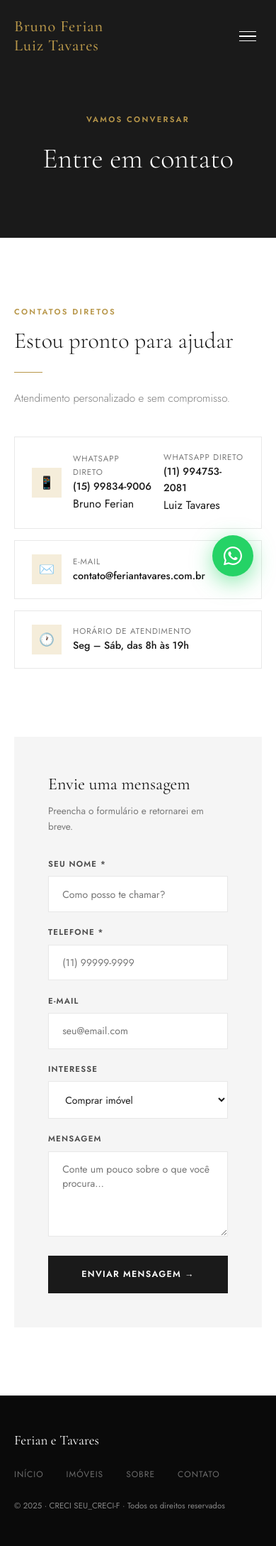
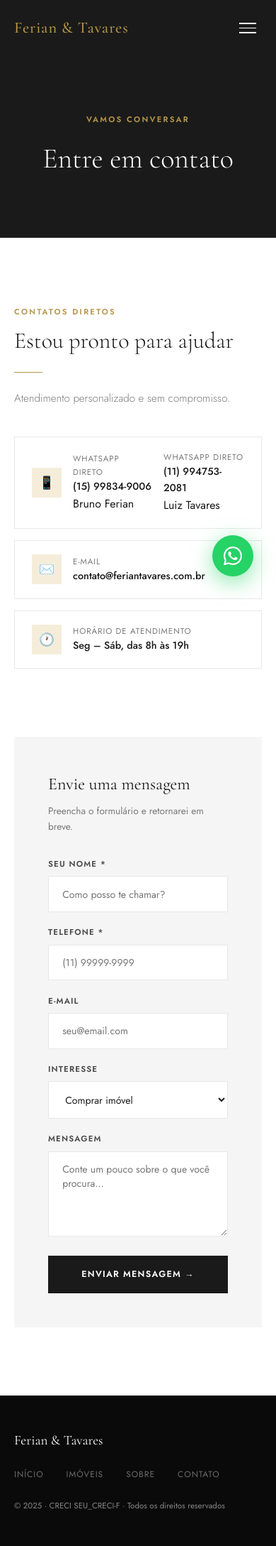
Before and after one commit to bferiandev/imoveis_project, a Django app: page /contato/ in a window 390 px wide. Shown: the whole page at 71% size. Run offline with Django 5.2, Linux system fonts and the light colour scheme.

Commit message:
fix: alteração home, foto Luiz e nome da imobiliária

```diff
--- a/templates/core/base.html
+++ b/templates/core/base.html
@@ -3,8 +3,8 @@
 <head>
 <meta charset="UTF-8">
 <meta name="viewport" content="width=device-width, initial-scale=1.0">
-<meta name="description" content="{% block meta_desc %}Ferian e Tavares — Corretores premium com atendimento personalizado.{% endblock %}">
-<title>{% block title %}Ferian e Tavares{% endblock %}</title>
+<meta name="description" content="{% block meta_desc %}Ferian & Tavares — Corretores premium com atendimento personalizado.{% endblock %}">
+<title>{% block title %}Ferian & Tavares{% endblock %}</title>
 <link rel="preconnect" href="https://fonts.googleapis.com">
 <link href="https://fonts.googleapis.com/css2?family=Cormorant+Garamond:ital,wght@0,300;0,400;0,500;0,600;1,300;1,400&family=Jost:wght@300;400;500;600&display=swap" rel="stylesheet">
 <style>
@@ -102,8 +102,7 @@ footer{background:var(--black);color:rgba(255,255,255,0.5);padding:3rem 0}
   <div class="container">
     <div class="nav-inner">
       <a href="/" class="logo" style="line-height:1.2">
-        <span style="display:block">Bruno Ferian</span>
-        <span style="display:block">Luiz Tavares<span style="color:var(--gold)"></span></span>
+        <span style="display:block">Ferian & Tavares<span style="color:var(--gold)"></span></span>
       </a>
       <ul class="nav-links">
         <li><a href="/">Início</a></li>
@@ -142,7 +141,7 @@ footer{background:var(--black);color:rgba(255,255,255,0.5);padding:3rem 0}
 <footer>
   <div class="container">
     <div class="footer-inner">
-      <div class="footer-logo"> Ferian e Tavares <span></span></div>
+      <div class="footer-logo"> Ferian & Tavares <span></span></div>
       <nav class="footer-nav">
         <a href="/">Início</a>
         <a href="/imoveis/">Imóveis</a>
--- a/templates/core/home.html
+++ b/templates/core/home.html
@@ -144,7 +144,7 @@
 
       <!-- CORRETOR 1 -->
       <div class="about-inner" style="grid-template-columns:auto 1fr;gap:2rem">
-        <img src="https://res.cloudinary.com/dzu40arku/image/upload/f_auto,q_auto/IMG_1316_hmepyz" alt="Bruno Ferian" class="broker-photo">
+        <img src="https://res.cloudinary.com/dzu40arku/image/upload/v1774992158/IMG_1316_hmepyz.jpg" alt="Bruno Ferian" class="broker-photo">
         <div class="about-text">
           <div class="name">Bruno Ferian</div>
           <div class="creci">CRECI 142602-F</div>
@@ -155,7 +155,7 @@
 
       <!-- CORRETOR 2 -->
       <div class="about-inner" style="grid-template-columns:auto 1fr;gap:2rem">
-        <img src="https://res.cloudinary.com/dzu40arku/image/upload/v1774992439/Captura_de_tela_2026-03-31_182605_gnsavm.png" alt="Luiz Tavares" class="broker-photo">
+        <img src="https://res.cloudinary.com/dzu40arku/image/upload/v1777291945/WhatsApp_Image_2026-04-27_at_09.08.12_ye9wky.jpg" alt="Luiz Tavares" class="broker-photo">
         <div class="about-text">
           <div class="name">Luiz Tavares</div>
           <div class="creci">CRECI 226905-F</div>
```
